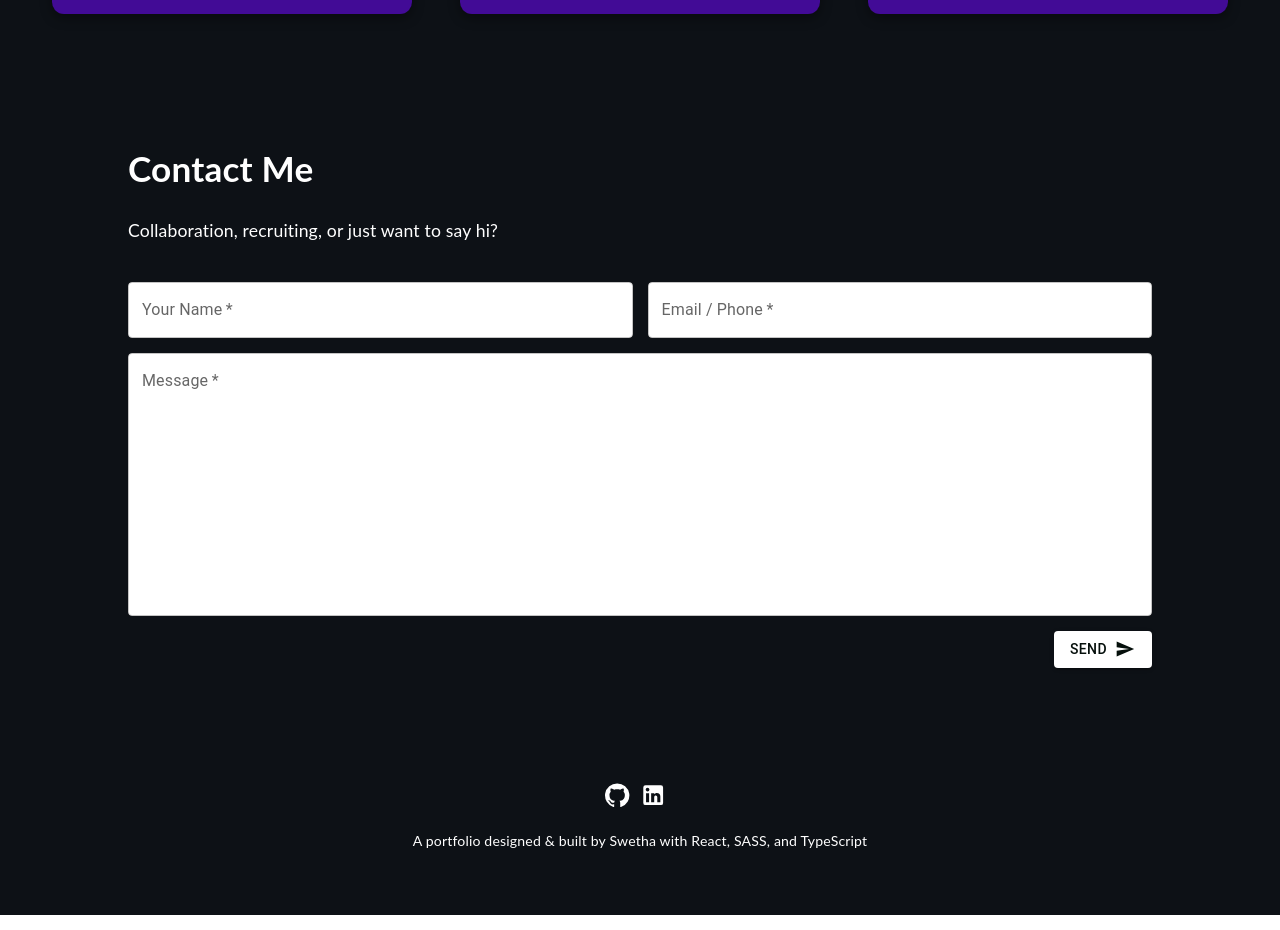
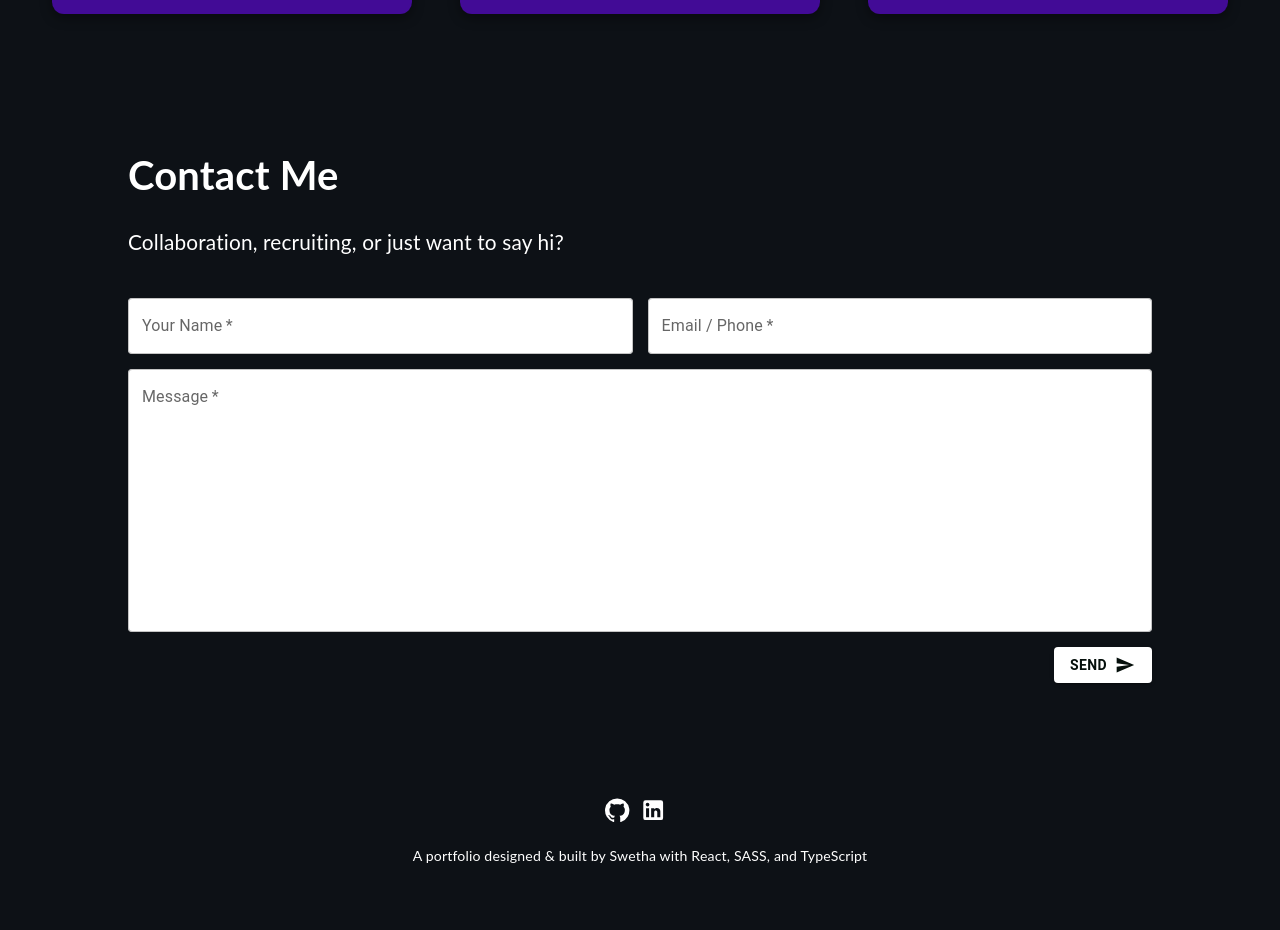
Before and after one commit to swetha0404/MESFolio, a React (Create React App) app: page / in a window 1280 px wide. Shown: the part 6596-7526 px from the top of the page. Built offline with nearby package versions, Linux system fonts and the light colour scheme.

Commit message:
fixed slideshow and made contact form work

```diff
--- a/package.json
+++ b/package.json
@@ -4,6 +4,7 @@
   "private": true,
   "homepage": "https://swetha0404.github.io/MESFolio",
   "dependencies": {
+    "@emailjs/browser": "^4.4.1",
     "@emotion/react": "^11.11.4",
     "@emotion/styled": "^11.11.5",
     "@fortawesome/free-brands-svg-icons": "^6.5.2",
--- a/src/assets/styles/Contact.scss
+++ b/src/assets/styles/Contact.scss
@@ -2,6 +2,16 @@
   font-size: 1em;
   vertical-align: middle;
   margin-right: 5px;
+}
+
+.contact_wrapper h1 {
+  font-size: 2.5rem;
+  font-weight: bold;
+  margin-bottom: 5px;
+}
+
+.contact_wrapper p {
+  font-size: 1.3rem;
 }
 
 .contact-form {
@@ -11,6 +21,8 @@
     float: right;
     background-color: white;
     color: #050f0b;
+    transition: background-color 0.3s ease, color 0.3s ease;
+    font-weight: bold;
   }
 
   button:hover {
@@ -18,14 +30,30 @@
     color: white;
   }
 
-  fieldset {
+  // fieldset {
+  //   background-color: white;
+  //   border: none;
+  // }
+
+  .MuiOutlinedInput-root {
     background-color: white;
+    color: black;
+    border-radius: 4px;
+
+    input, textarea {
+      color: black;
+    }
+  }
+
+  .MuiInputBase-input {
+    color: black;
   }
 }
 
 label {
   font-size: 1.2rem;
   font-family: 'DomaineDispNar-Medium', sans-serif;
+  color: black;
 }
 
 .form-flex {
@@ -46,3 +74,26 @@ form {
   width: 100% !important;
   margin-bottom: 15px !important;
 }
+
+.success-message {
+  background-color: #d4edda;
+  color: #155724;
+  font-weight: bold;
+  padding: 12px 20px;
+  margin-bottom: 20px;
+  border-radius: 8px;
+  text-align: center;
+  animation: fadeIn 0.5s ease;
+  font-size: 1.1rem;
+}
+
+@keyframes fadeIn {
+  from { opacity: 0; }
+  to { opacity: 1; }
+}
+
+@media (max-width: 768px) {
+  .form-flex {
+    flex-direction: column;
+  }
+}
--- a/src/components/Contact.tsx
+++ b/src/components/Contact.tsx
@@ -1,13 +1,13 @@
-import React, { useRef, useState } from 'react';
+import React, { useState } from 'react';
 import '../assets/styles/Contact.scss';
-// import emailjs from '@emailjs/browser';
+import emailjs from '@emailjs/browser';
 import Box from '@mui/material/Box';
 import Button from '@mui/material/Button';
 import SendIcon from '@mui/icons-material/Send';
 import TextField from '@mui/material/TextField';
 
 function Contact() {
-
+  const [successMessage, setSuccessMessage] = useState<string>('');
   const [name, setName] = useState<string>('');
   const [email, setEmail] = useState<string>('');
   const [message, setMessage] = useState<string>('');
@@ -16,37 +16,44 @@ function Contact() {
   const [emailError, setEmailError] = useState<boolean>(false);
   const [messageError, setMessageError] = useState<boolean>(false);
 
-  const form = useRef();
-
-  const sendEmail = (e: any) => {
+  const sendEmail = (e: React.FormEvent<HTMLFormElement>) => {
     e.preventDefault();
 
     setNameError(name === '');
     setEmailError(email === '');
     setMessageError(message === '');
 
-    /* Uncomment below if you want to enable the emailJS */
+    if (name !== '' && email !== '' && message !== '') {
+      const templateParams = {
+        name: name,
+        email: email,
+        message: message
+      };
 
-    // if (name !== '' && email !== '' && message !== '') {
-    //   var templateParams = {
-    //     name: name,
-    //     email: email,
-    //     message: message
-    //   };
+      emailjs.send(
+        'swervice_0404',         // Replace with your actual service ID
+        'template_swe0404',       // Replace with your actual template ID
+        templateParams,
+        'BVSnZ-c7n-alY9ymQ'       // Replace with your public key
+      ).then(
+        (response) => {
+          console.log('SUCCESS!', response.status, response.text);
+          setSuccessMessage('✅ Thank you! Your message has been sent.');
+          setName('');
+          setEmail('');
+          setMessage('');
+          setNameError(false);
+          setEmailError(false);
+          setMessageError(false);
 
-    //   console.log(templateParams);
-    //   emailjs.send('service_id', 'template_id', templateParams, 'api_key').then(
-    //     (response) => {
-    //       console.log('SUCCESS!', response.status, response.text);
-    //     },
-    //     (error) => {
-    //       console.log('FAILED...', error);
-    //     },
-    //   );
-    //   setName('');
-    //   setEmail('');
-    //   setMessage('');
-    // }
+          setTimeout(() => setSuccessMessage(''), 5000);
+        },
+        (error) => {
+          console.error('FAILED...', error);
+          setSuccessMessage('❌ Oops! Something went wrong. Please try again.');
+        }
+      );
+    }
   };
 
   return (
@@ -55,55 +62,67 @@ function Contact() {
         <div className="contact_wrapper">
           <h1>Contact Me</h1>
           <p>Collaboration, recruiting, or just want to say hi?</p>
+
+          {successMessage && (
+            <div className="success-message">
+              {successMessage}
+            </div>
+          )}
+
           <Box
-            ref={form}
             component="form"
-            noValidate
-            autoComplete="off"
+            // noValidate
             className='contact-form'
+            onSubmit={sendEmail}
           >
             <div className='form-flex'>
               <TextField
                 required
-                id="outlined-required"
+                id="name-input"
                 label="Your Name"
                 placeholder="What's your name?"
+                variant="outlined"
+                fullWidth
                 value={name}
-                onChange={(e) => {
-                  setName(e.target.value);
-                }}
+                onChange={(e) => setName(e.target.value)}
                 error={nameError}
                 helperText={nameError ? "Please enter your name" : ""}
               />
               <TextField
                 required
-                id="outlined-required"
+                id="email-input"
                 label="Email / Phone"
                 placeholder="How can I reach you?"
+                variant="outlined"
+                fullWidth
                 value={email}
-                onChange={(e) => {
-                  setEmail(e.target.value);
-                }}
+                onChange={(e) => setEmail(e.target.value)}
                 error={emailError}
                 helperText={emailError ? "Please enter your email or phone number" : ""}
               />
             </div>
+
             <TextField
               required
-              id="outlined-multiline-static"
+              id="message-input"
               label="Message"
               placeholder="Send me any inquiries or questions"
+              variant="outlined"
               multiline
               rows={10}
-              className="body-form"
+              fullWidth
               value={message}
-              onChange={(e) => {
-                setMessage(e.target.value);
-              }}
+              onChange={(e) => setMessage(e.target.value)}
               error={messageError}
               helperText={messageError ? "Please enter the message" : ""}
+              className="body-form"
             />
-            <Button variant="contained" endIcon={<SendIcon />} onClick={sendEmail}>
+
+            <Button
+              type="submit"
+              variant="contained"
+              endIcon={<SendIcon />}
+            >
               Send
             </Button>
           </Box>
--- a/src/components/Leadership.tsx
+++ b/src/components/Leadership.tsx
@@ -1,4 +1,4 @@
-import React, { useState, useEffect } from 'react';
+import React, { useState, useEffect, useRef } from 'react';
 import '../assets/styles/Leadership.scss';
 
 // Import images manually
@@ -53,10 +53,15 @@ const leadershipData = [
   },
 ];
 
+
 const Leadership: React.FC = () => {
   const [currentSlides, setCurrentSlides] = useState(Array(leadershipData.length).fill(0));
+  const [isPaused, setIsPaused] = useState(false);
+  const pauseTimeoutRef = useRef<NodeJS.Timeout | null>(null);
 
   useEffect(() => {
+    if (isPaused) return; // don't auto-slide if paused
+
     const interval = setInterval(() => {
       setCurrentSlides((prev) =>
         prev.map((val, i) => (val + 1) % leadershipData[i].images.length)
@@ -64,9 +69,18 @@ const Leadership: React.FC = () => {
     }, 4000);
 
     return () => clearInterval(interval);
-    }, []);
+  }, [isPaused]);
+
+  const pauseAutoSlide = () => {
+    setIsPaused(true);
+    if (pauseTimeoutRef.current) clearTimeout(pauseTimeoutRef.current);
+    pauseTimeoutRef.current = setTimeout(() => {
+      setIsPaused(false);
+    }, 5000); // 5 seconds pause
+  };
 
   const nextSlide = (index: number) => {
+    pauseAutoSlide();
     setCurrentSlides((prev) => {
       const updated = [...prev];
       updated[index] = (prev[index] + 1) % leadershipData[index].images.length;
@@ -75,11 +89,11 @@ const Leadership: React.FC = () => {
   };
 
   const prevSlide = (index: number) => {
+    pauseAutoSlide();
     setCurrentSlides((prev) => {
       const updated = [...prev];
       updated[index] =
-          (prev[index] - 1 + leadershipData[index].images.length) %
-          leadershipData[index].images.length;
+        (prev[index] - 1 + leadershipData[index].images.length) % leadershipData[index].images.length;
       return updated;
     });
   };
@@ -90,8 +104,8 @@ const Leadership: React.FC = () => {
         <h1>Leadership</h1>
         <p>I have held several leadership positions starting as early as second grade, when I was the class leader. Taking initiative has always been one of my strengths. Whether in academic, social, charitable, or sports environments, I've consistently been the one to step up and take charge. I've also participated in several disaster relief programs, contributing through tasks like transporting supplies and packing food. I never hesitate to take on any kind of work and don't believe any job is beneath me. One of my best qualities is my ability to listen, ask the right questions, and work as part of a team—not just lead and delegate.</p>
       </div>
+
       <div className="leadership-container">
-
         {leadershipData.map((item, index) => (
           <div className="leadership-tile" key={index}>
             <div className="slideshow-wrapper">
```
Also changed, not shown: 1 other file (tests, documents, lock files or other folders). Lines whose indentation alone changed are shown as unchanged.
